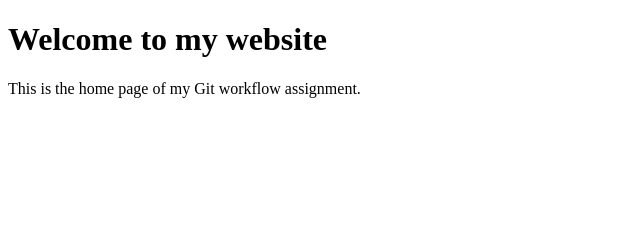
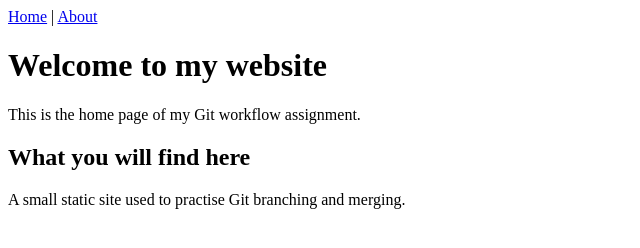
Before and after one commit to Saniya1613/git-workflow-assignment, a plain HTML site: page index.html in a window 1280 px wide. Shown: the whole page, without its empty margins (0-640 px from the left). Drawn offline with Linux system fonts and the light colour scheme.

Commit message:
Update index.html: add navigation bar and welcome section

```diff
--- a/index.html
+++ b/index.html
@@ -5,7 +5,15 @@
   <title>Home | Saniya Patil</title>
 </head>
 <body>
+  <nav>
+    <a href="index.html">Home</a> |
+    <a href="about.html">About</a>
+  </nav>
   <h1>Welcome to my website</h1>
   <p>This is the home page of my Git workflow assignment.</p>
+  <section>
+    <h2>What you will find here</h2>
+    <p>A small static site used to practise Git branching and merging.</p>
+  </section>
 </body>
 </html>
```
